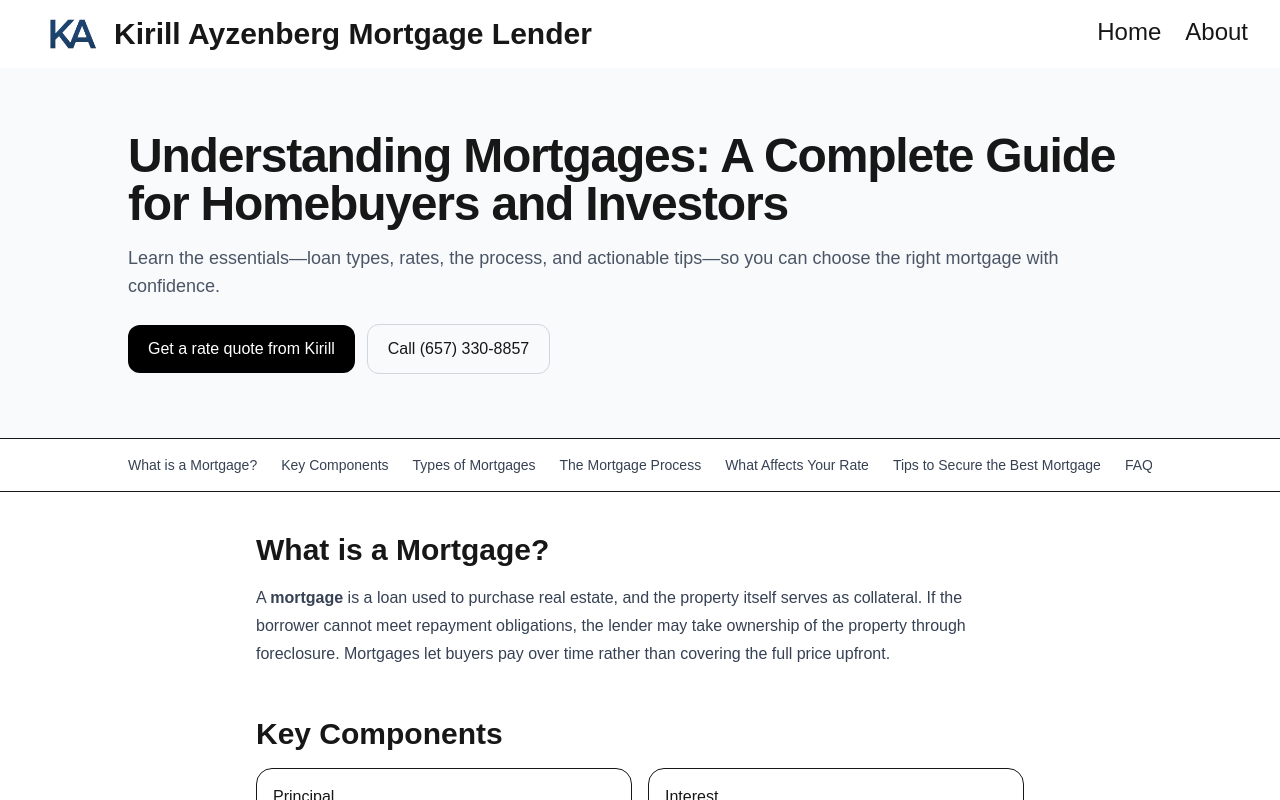
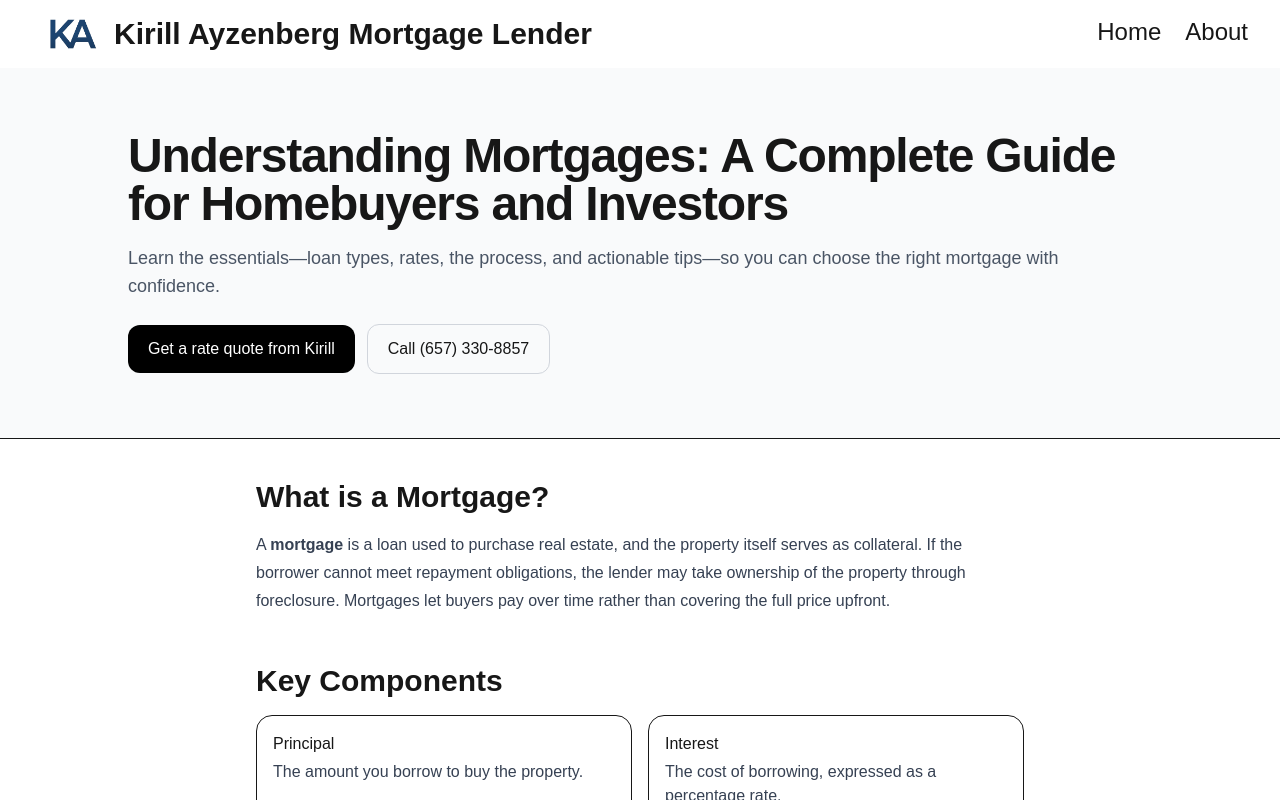
Before and after one commit to charleycode/kirillayzenberg, a Next.js app: page /mortgage-lending-resources in a window 1280 px wide. Shown: the top 800 px of the page. Built offline with nearby package versions, Linux system fonts and the light colour scheme.

Commit message:
updated nav on blog post

```diff
--- a/src/app/mortgage-lending-resources/page.tsx
+++ b/src/app/mortgage-lending-resources/page.tsx
@@ -84,15 +84,6 @@ function FaqJsonLd() {
 }
 
 export default function MortgagesPage() {
-  const sections = [
-    { id: "what-is-a-mortgage", label: "What is a Mortgage?" },
-    { id: "components", label: "Key Components" },
-    { id: "types", label: "Types of Mortgages" },
-    { id: "process", label: "The Mortgage Process" },
-    { id: "rates", label: "What Affects Your Rate" },
-    { id: "tips", label: "Tips to Secure the Best Mortgage" },
-    { id: "faq", label: "FAQ" },
-  ];
 
   return (
     <main className="min-h-screen bg-white">
@@ -128,22 +119,6 @@ export default function MortgagesPage() {
       </section>
 
       {/* On-page nav */}
-      <nav className="px-6 md:px-10 lg:px-16 py-4 sticky top-0 z-20 bg-white/80 backdrop-blur border-b">
-        <div className="max-w-5xl mx-auto overflow-x-auto">
-          <ul className="flex gap-4 md:gap-6 text-sm">
-            {sections.map((s) => (
-              <li key={s.id}>
-                <a
-                  href={`#${s.id}`}
-                  className="text-gray-700 hover:text-black whitespace-nowrap"
-                >
-                  {s.label}
-                </a>
-              </li>
-            ))}
-          </ul>
-        </div>
-      </nav>
 
       {/* Content */}
       <article className="px-6 md:px-10 lg:px-16 py-10">
```
